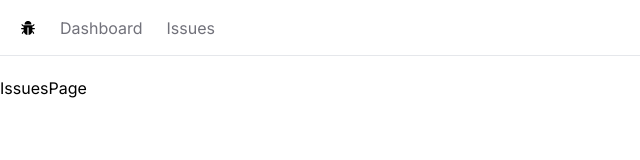
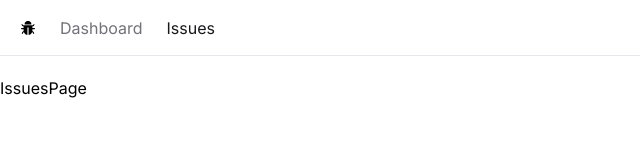
Before and after one commit to itdotnet/nextjs, a Next.js app in the folder issue-tracker/: page /issues in a window 1280 px wide. Shown: the top 160 px of the page, without its empty margins (0-640 px from the left). Built offline with nearby package versions, Linux system fonts and the light colour scheme.

Commit message:
style the active link in the navbar

```diff
--- a/issue-tracker/app/NavBar.tsx
+++ b/issue-tracker/app/NavBar.tsx
@@ -1,8 +1,13 @@
+'use client';
+
 import Link from 'next/link'
 import React from 'react'
 import {AiFillBug} from 'react-icons/ai'
+import { usePathname } from 'next/navigation'
+import classNames from 'classnames';
 
 const NavBar = () => {
+  const pathName=usePathname();
   const links=[{label:'Dashboard',href:'/'},{label:'Issues',href:'/issues'}]
 
   return (
@@ -12,7 +17,8 @@
         {links.map(link =>
           <Link
             key={link.href}
-            className='text-zinc-500 hover:text-zinc-800 transition-colors'
+            className={classNames({'text-zinc-900':link.href===pathName,'text-zinc-500':link.href!==pathName,
+             'hover:text-zinc-800 transition-colors':true})}
             href={link.href}>{link.label}</Link>)}
         </ul>
     </nav>
--- a/issue-tracker/package.json
+++ b/issue-tracker/package.json
@@ -13,6 +13,7 @@
     "@types/react": "18.2.57",
     "@types/react-dom": "18.2.19",
     "autoprefixer": "10.4.17",
+    "classnames": "^2.3.2",
     "eslint": "8.56.0",
     "eslint-config-next": "14.1.0",
     "next": "14.1.0",
```
Also changed, not shown: 1 other file (tests, documents, lock files or other folders).
